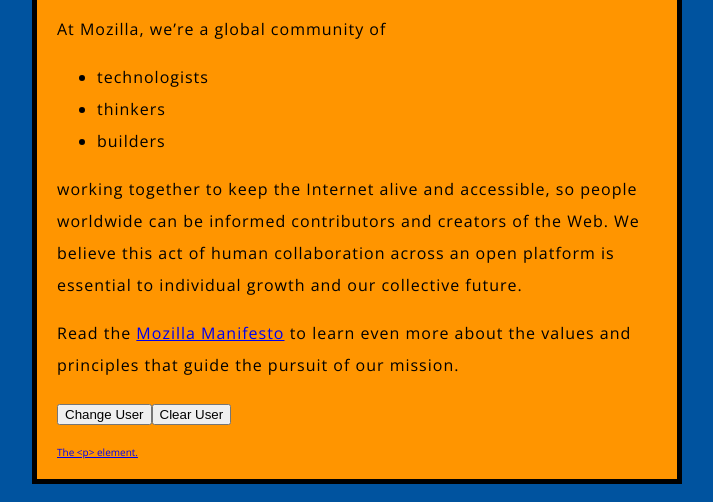
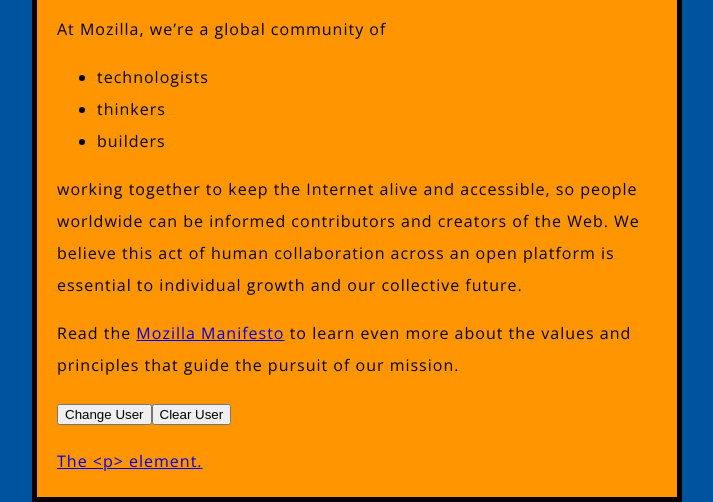
Before and after one commit to d4rkl19ht/d4rkl19ht79-.github.io, a plain HTML site: page index.html in a window 1280 px wide. Shown: the part 386-888 px from the top of the page, without its empty margins (283-996 px from the left). Drawn offline with nearby package versions, Linux system fonts and the light colour scheme.

Commit message:
Update style.css

```diff
--- a/styles/style.css
+++ b/styles/style.css
@@ -9,7 +9,7 @@
   text-align: center;
 }
 
-p, li {
+p, li, a {
   font-size: 16px;
   line-height: 2;
   letter-spacing: 1px;
```
